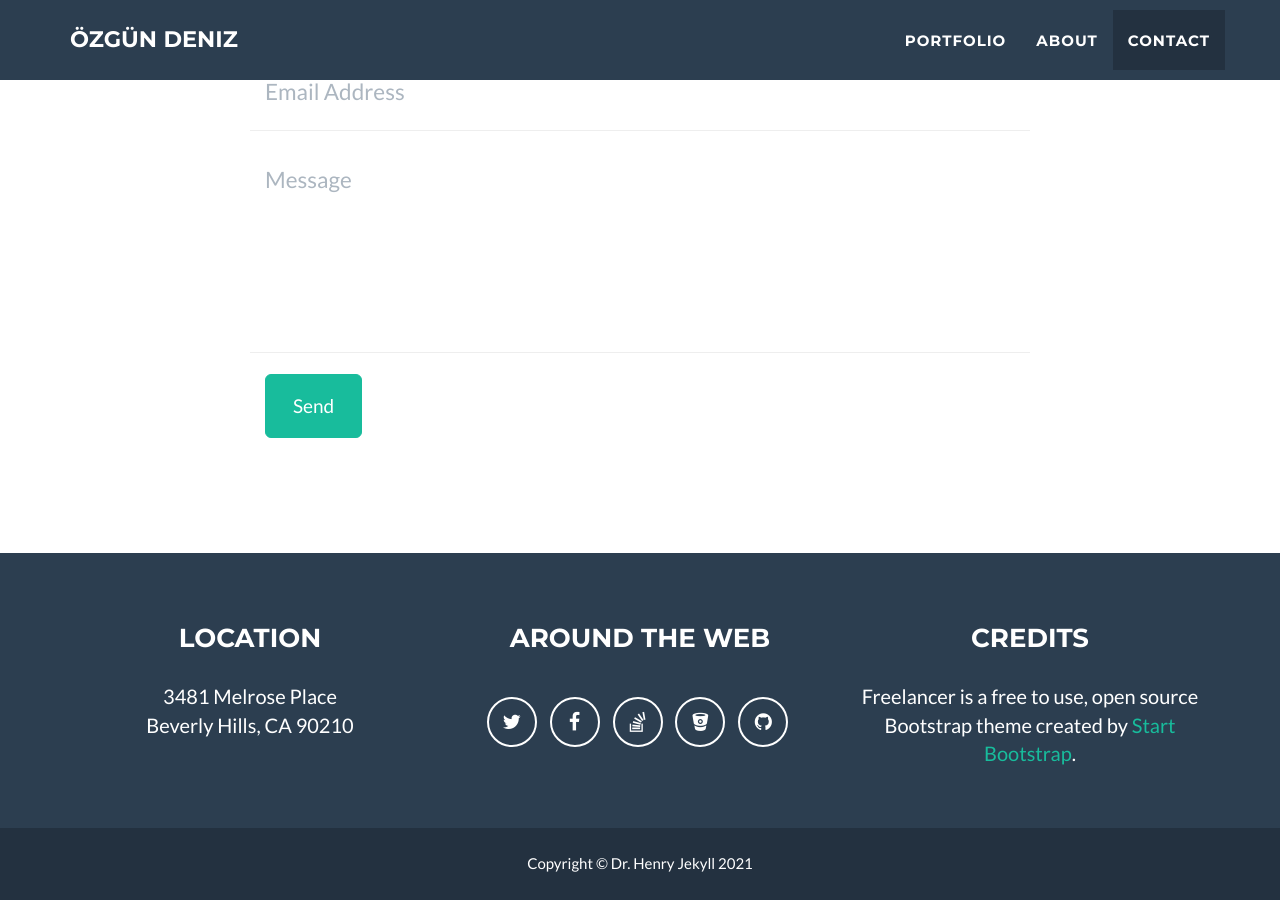
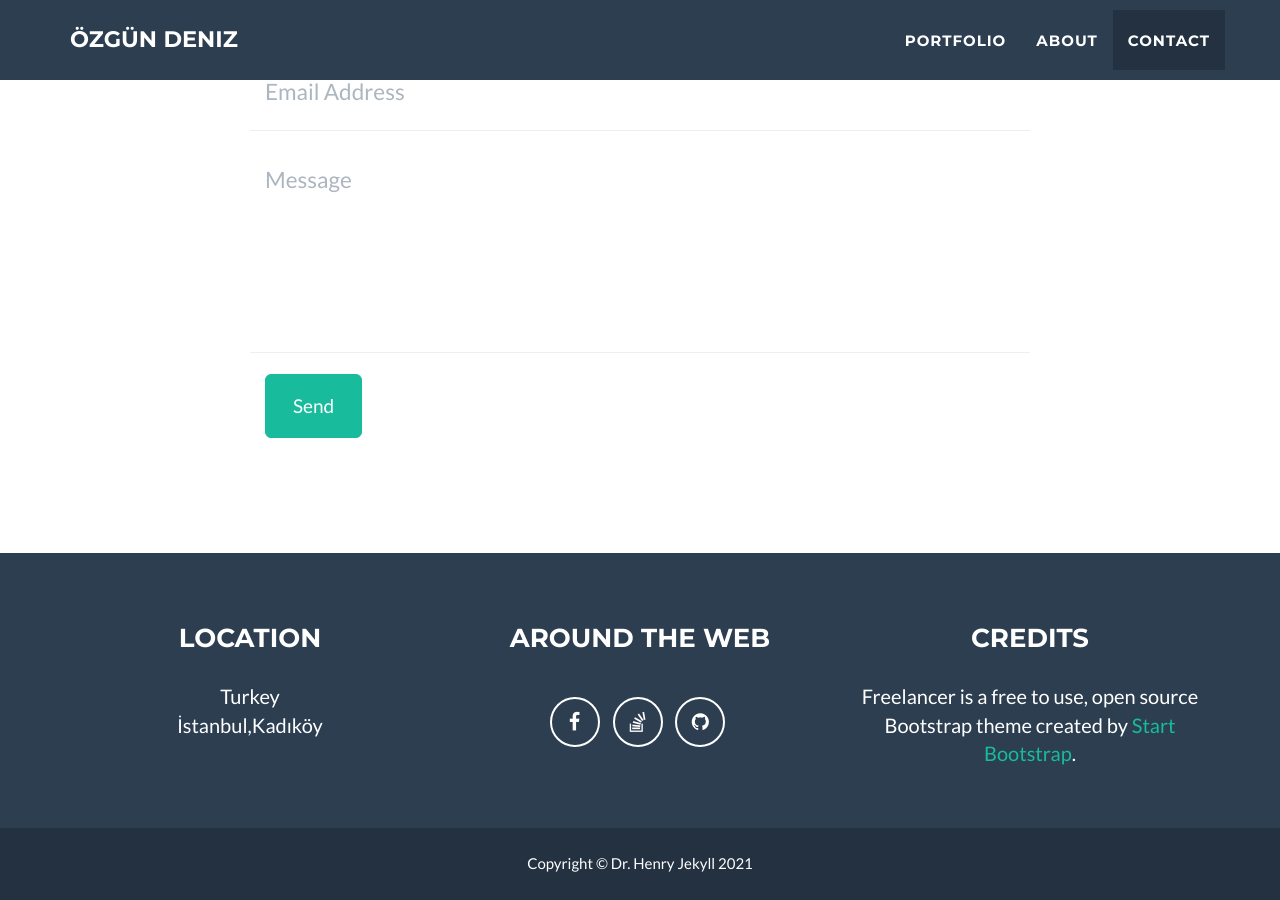
Before and after one commit to jeromelachaud/freelancer-theme, a Jekyll site: the page built from _posts/2014-07-18-project-1.markdown, in a window 1280 px wide and 900 px high, scrolled down 2492 px. Built offline with Jekyll 4.4.1, drawn with Linux system fonts in a browser that asks for light colours.

Commit message:
Update _config.yml

```diff
--- a/_config.yml
+++ b/_config.yml
@@ -5,8 +5,7 @@ url: https://github.com/jeromelachaud/freelancer-theme
 description: "Write an awesome description for your new site here. You can edit this line in _config.yml. It will appear in your document head meta (for Google search results) and in your feed.xml site description."
 keywords: "Özgün Deniz's Porfolio"
 skills: "Web Developer - Graphic Artist - User Experience Designer"
-meta_author: LastName FirstName
-
+meta_author: Özgün Deniz
 # Google webmaster tools
 google_verify:
 
@@ -39,21 +38,17 @@ footer:
 
 # Social networks usernames (many more available: google-plus, flickr, dribbble, pinterest, instagram, tumblr, linkedin, etc.)
 social:
-  - title: twitter
-    url: http://twitter.com/jekyllrb
   - title: facebook
-    url:
+    url: https://www.facebook.com/denizzakkus
   - title: stack-overflow
-    url: http://stackoverflow.com/questions/tagged/jekyll
-  - title: bitbucket
-    url: http://bitbucket.org/jekyll
+    url: https://stackoverflow.com/users/15235670/%c3%96zg%c3%bcn-deniz?tab=profile
   - title: github
-    url: http://github.com/jekyll
+    url: https://github.com/OzgunDeniz
 
 # Postal address (add as many lines as necessary)
 address:
-  - line: 3481 Melrose Place
-  - line: Beverly Hills, CA 90210
+  - line: Turkey
+  - line: İstanbul,Kadıköy
 
 # Credits content
 credits: 'Freelancer is a free to use, open source Bootstrap theme created by <a href="http://startbootstrap.com">Start Bootstrap</a>.'
```
